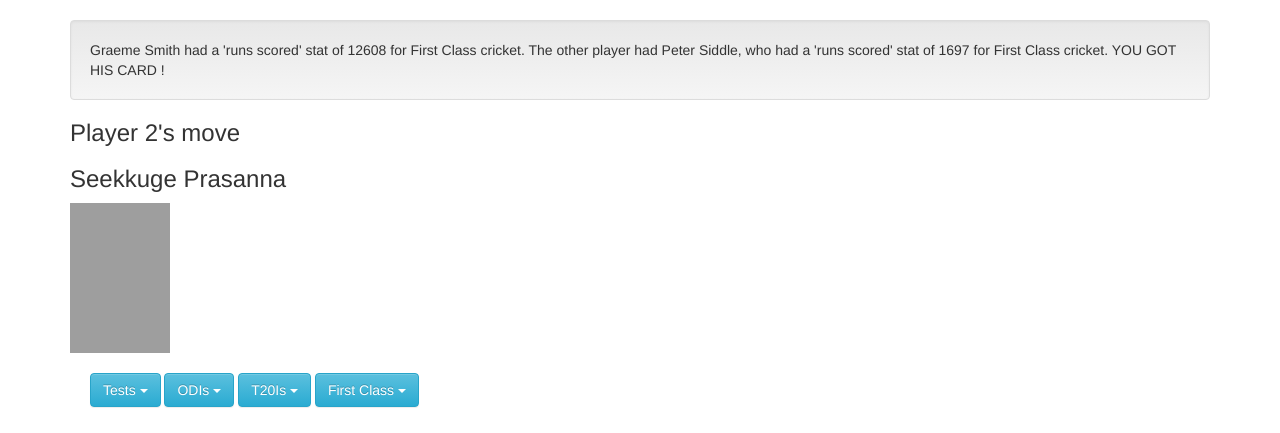
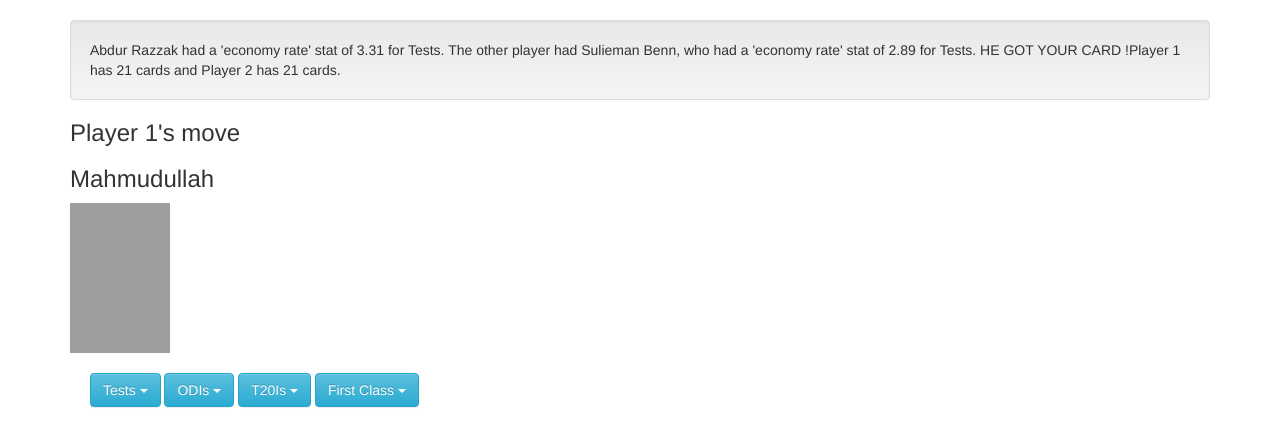
Before and after one commit to AlexMathew/tcg-ui, a Flask app: template templates/game.html in a window 1280 px wide. Shown: the part 94-527 px from the top of the page. Run offline with Flask 2, Linux system fonts and the light colour scheme; the template is opened without the code that fills it, so the values that code supplies are empty; grey boxes are pictures that could not be loaded.

Commit message:
Fix bug with comparing bowling figures

```diff
--- a/templates/begin.html
+++ b/templates/begin.html
@@ -5,7 +5,7 @@
 		<li><a href="/toss">Toss</a></li>
 		<li class="active">Game begin</li>
 	</ol>
-	<div class="well">Player 1 won the toss, so he will get to start</div>
+	<div class="well">Player 2 won the toss, so he will get to start</div>
 	<div class="btn-group">
 		<a href="/game"><button type="button" style="width:6em" class="btn btn-lg btn-primary glow">Let's begin !</button></a>
 	</div>
--- a/templates/game.html
+++ b/templates/game.html
@@ -5,18 +5,18 @@
             margin: 20px;
         }
     </style>
-    <div class="well">Graeme Smith had a 'runs scored' stat of 12608 for First Class cricket.
+    <div class="well">Abdur Razzak had a 'economy rate' stat of 3.31 for Tests.
 
-The other player had Peter Siddle, who had a 'runs scored' stat of 1697 for First Class cricket.
-YOU GOT HIS CARD !</div>
+The other player had Sulieman Benn, who had a 'economy rate' stat of 2.89 for Tests.
+HE GOT YOUR CARD !Player 1 has 21 cards and Player 2 has 21 cards.</div>
     <div style="float:left position:relative display:inline" width="400">
         <div margin="15px" padding="15px">
-            <h3>Player 2's move</h3>
+            <h3>Player 1's move</h3>
         </div>
         <div margin="15px" padding="15px">
-            <h3>Seekkuge Prasanna</h3>
+            <h3>Mahmudullah</h3>
             <div>
-                <img src="http://espncricinfo.com/inline/content/image/601260.html" width="100" height="150" />
+                <img src="http://espncricinfo.com/inline/content/image/501794.html?alt=1" width="100" height="150" />
             <div>
         </div>
     </div>
@@ -25,25 +25,25 @@ YOU GOT HIS CARD !</div>
             <div class="btn-group">
                 <button data-toggle="dropdown" class="btn btn-info dropdown-toggle">Tests <span class="caret"></span></button>
                 <ul class="dropdown-menu">
-                <li><a href="/game/101">Matches played - 1</a></li><li><a href="/game/102">Innings batted - 1</a></li><li><a href="/game/103">Not outs - 0</a></li><li><a href="/game/104">Runs scored - 5</a></li><li><a href="/game/105">Highest inns score - 5</a></li><li><a href="/game/106">Batting average - 5.0</a></li><li><a href="/game/107">Balls faced - 12</a></li><li><a href="/game/108">Batting strike rate - 41.66</a></li><li><a href="/game/109">Hundreds scored - 0</a></li><li><a href="/game/110">Fifties scored - 0</a></li><li><a href="/game/111">Boundary fours - 0</a></li><li><a href="/game/112">Boundary sixes - 0</a></li><li><a href="/game/113">Catches taken - 0</a></li><li><a href="/game/114">Stumpings made - 0</a></li><li><a href="/game/116">Innings bowled in - 1</a></li><li><a href="/game/119">Wickets taken - 0</a></li><li><a href="/game/120">Best innings bowling - 0</a></li><li><a href="/game/121">Best match bowling - 0</a></li><li><a href="/game/122">Bowling average - 0.0</a></li><li><a href="/game/123">Economy rate - 3.47</a></li><li><a href="/game/124">Bowling strike rate - 0.0</a></li><li><a href="/game/125">Four wkts in an inns - 0</a></li><li><a href="/game/126">Five wkts in an inns - 0</a></li><li><a href="/game/127">Ten wkts in a match - 0</a></li>
+                <li><a href="/game/101">Matches played - 17</a></li><li><a href="/game/102">Innings batted - 33</a></li><li><a href="/game/103">Not outs - 2</a></li><li><a href="/game/104">Runs scored - 865</a></li><li><a href="/game/105">Highest inns score - 115</a></li><li><a href="/game/106">Batting average - 27.9</a></li><li><a href="/game/107">Balls faced - 1511</a></li><li><a href="/game/108">Batting strike rate - 57.24</a></li><li><a href="/game/109">Hundreds scored - 1</a></li><li><a href="/game/110">Fifties scored - 6</a></li><li><a href="/game/111">Boundary fours - 114</a></li><li><a href="/game/112">Boundary sixes - 6</a></li><li><a href="/game/113">Catches taken - 15</a></li><li><a href="/game/114">Stumpings made - 0</a></li><li><a href="/game/116">Innings bowled in - 29</a></li><li><a href="/game/119">Wickets taken - 28</a></li><li><a href="/game/120">Best innings bowling - 5/51</a></li><li><a href="/game/121">Best match bowling - 8/110</a></li><li><a href="/game/122">Bowling average - 45.07</a></li><li><a href="/game/123">Economy rate - 3.44</a></li><li><a href="/game/124">Bowling strike rate - 78.5</a></li><li><a href="/game/125">Four wkts in an inns - 0</a></li><li><a href="/game/126">Five wkts in an inns - 1</a></li><li><a href="/game/127">Ten wkts in a match - 0</a></li>
                 </ul>
             </div>
             <div class="btn-group">
                 <button data-toggle="dropdown" class="btn btn-info dropdown-toggle">ODIs <span class="caret"></span></button>
                 <ul class="dropdown-menu">
-                <li><a href="/game/201">Matches played - 12</a></li><li><a href="/game/202">Innings batted - 10</a></li><li><a href="/game/203">Not outs - 2</a></li><li><a href="/game/204">Runs scored - 101</a></li><li><a href="/game/205">Highest inns score - 42</a></li><li><a href="/game/206">Batting average - 12.62</a></li><li><a href="/game/207">Balls faced - 124</a></li><li><a href="/game/208">Batting strike rate - 81.45</a></li><li><a href="/game/209">Hundreds scored - 0</a></li><li><a href="/game/210">Fifties scored - 0</a></li><li><a href="/game/211">Boundary fours - 9</a></li><li><a href="/game/212">Boundary sixes - 5</a></li><li><a href="/game/213">Catches taken - 1</a></li><li><a href="/game/214">Stumpings made - 0</a></li><li><a href="/game/216">Innings bowled in - 12</a></li><li><a href="/game/219">Wickets taken - 11</a></li><li><a href="/game/220">Best innings bowling - 3/32</a></li><li><a href="/game/221">Best match bowling - 3/32</a></li><li><a href="/game/222">Bowling average - 45.09</a></li><li><a href="/game/223">Economy rate - 4.99</a></li><li><a href="/game/224">Bowling strike rate - 54.1</a></li><li><a href="/game/225">Four wkts in an inns - 0</a></li><li><a href="/game/226">Five wkts in an inns - 0</a></li><li><a href="/game/227">Ten wkts in a match - 0</a></li>
+                <li><a href="/game/201">Matches played - 94</a></li><li><a href="/game/202">Innings batted - 80</a></li><li><a href="/game/203">Not outs - 25</a></li><li><a href="/game/204">Runs scored - 1829</a></li><li><a href="/game/205">Highest inns score - 75</a></li><li><a href="/game/206">Batting average - 33.25</a></li><li><a href="/game/207">Balls faced - 2525</a></li><li><a href="/game/208">Batting strike rate - 72.43</a></li><li><a href="/game/209">Hundreds scored - 0</a></li><li><a href="/game/210">Fifties scored - 9</a></li><li><a href="/game/211">Boundary fours - 133</a></li><li><a href="/game/212">Boundary sixes - 17</a></li><li><a href="/game/213">Catches taken - 24</a></li><li><a href="/game/214">Stumpings made - 0</a></li><li><a href="/game/216">Innings bowled in - 83</a></li><li><a href="/game/219">Wickets taken - 57</a></li><li><a href="/game/220">Best innings bowling - 3/4</a></li><li><a href="/game/221">Best match bowling - 3/4</a></li><li><a href="/game/222">Bowling average - 42.35</a></li><li><a href="/game/223">Economy rate - 5.05</a></li><li><a href="/game/224">Bowling strike rate - 50.2</a></li><li><a href="/game/225">Four wkts in an inns - 0</a></li><li><a href="/game/226">Five wkts in an inns - 0</a></li><li><a href="/game/227">Ten wkts in a match - 0</a></li>
                 </ul>
             </div>
             <div class="btn-group">
                 <button data-toggle="dropdown" class="btn btn-info dropdown-toggle">T20Is <span class="caret"></span></button>
                 <ul class="dropdown-menu">
-                <li><a href="/game/301">Matches played - 1</a></li><li><a href="/game/302">Innings batted - 1</a></li><li><a href="/game/303">Not outs - 0</a></li><li><a href="/game/304">Runs scored - 21</a></li><li><a href="/game/305">Highest inns score - 21</a></li><li><a href="/game/306">Batting average - 21.0</a></li><li><a href="/game/307">Balls faced - 8</a></li><li><a href="/game/308">Batting strike rate - 262.5</a></li><li><a href="/game/309">Hundreds scored - 0</a></li><li><a href="/game/310">Fifties scored - 0</a></li><li><a href="/game/311">Boundary fours - 2</a></li><li><a href="/game/312">Boundary sixes - 2</a></li><li><a href="/game/313">Catches taken - 1</a></li><li><a href="/game/314">Stumpings made - 0</a></li><li><a href="/game/316">Innings bowled in - 1</a></li><li><a href="/game/319">Wickets taken - 2</a></li><li><a href="/game/320">Best innings bowling - 2/45</a></li><li><a href="/game/321">Best match bowling - 2/45</a></li><li><a href="/game/322">Bowling average - 22.5</a></li><li><a href="/game/323">Economy rate - 15.0</a></li><li><a href="/game/324">Bowling strike rate - 9.0</a></li><li><a href="/game/325">Four wkts in an inns - 0</a></li><li><a href="/game/326">Five wkts in an inns - 0</a></li><li><a href="/game/327">Ten wkts in a match - 0</a></li>
+                <li><a href="/game/301">Matches played - 25</a></li><li><a href="/game/302">Innings batted - 24</a></li><li><a href="/game/303">Not outs - 1</a></li><li><a href="/game/304">Runs scored - 313</a></li><li><a href="/game/305">Highest inns score - 64</a></li><li><a href="/game/306">Batting average - 13.6</a></li><li><a href="/game/307">Balls faced - 313</a></li><li><a href="/game/308">Batting strike rate - 100.0</a></li><li><a href="/game/309">Hundreds scored - 0</a></li><li><a href="/game/310">Fifties scored - 1</a></li><li><a href="/game/311">Boundary fours - 18</a></li><li><a href="/game/312">Boundary sixes - 13</a></li><li><a href="/game/313">Catches taken - 8</a></li><li><a href="/game/314">Stumpings made - 0</a></li><li><a href="/game/316">Innings bowled in - 20</a></li><li><a href="/game/319">Wickets taken - 9</a></li><li><a href="/game/320">Best innings bowling - 2/28</a></li><li><a href="/game/321">Best match bowling - 2/28</a></li><li><a href="/game/322">Bowling average - 42.66</a></li><li><a href="/game/323">Economy rate - 7.65</a></li><li><a href="/game/324">Bowling strike rate - 33.4</a></li><li><a href="/game/325">Four wkts in an inns - 0</a></li><li><a href="/game/326">Five wkts in an inns - 0</a></li><li><a href="/game/327">Ten wkts in a match - 0</a></li>
                 </ul>
             </div>
             <div class="btn-group">
                 <button data-toggle="dropdown" class="btn btn-info dropdown-toggle">First Class <span class="caret"></span></button>
                 <ul class="dropdown-menu">
-                <li><a href="/game/401">Matches played - 75</a></li><li><a href="/game/402">Innings batted - 113</a></li><li><a href="/game/403">Not outs - 6</a></li><li><a href="/game/404">Runs scored - 2222</a></li><li><a href="/game/405">Highest inns score - 81</a></li><li><a href="/game/406">Batting average - 20.76</a></li><li><a href="/game/407">Balls faced - 2494</a></li><li><a href="/game/408">Batting strike rate - 89.09</a></li><li><a href="/game/409">Hundreds scored - 0</a></li><li><a href="/game/410">Fifties scored - 12</a></li><li><a href="/game/411">Boundary fours - 220</a></li><li><a href="/game/412">Boundary sixes - 112</a></li><li><a href="/game/413">Catches taken - 45</a></li><li><a href="/game/414">Stumpings made - 0</a></li><li><a href="/game/416">Innings bowled in - 135</a></li><li><a href="/game/419">Wickets taken - 392</a></li><li><a href="/game/420">Best innings bowling - 8/59</a></li><li><a href="/game/421">Best match bowling - 14/181</a></li><li><a href="/game/422">Bowling average - 20.21</a></li><li><a href="/game/423">Economy rate - 3.34</a></li><li><a href="/game/424">Bowling strike rate - 36.2</a></li><li><a href="/game/425">Four wkts in an inns - 20</a></li><li><a href="/game/426">Five wkts in an inns - 31</a></li><li><a href="/game/427">Ten wkts in a match - 8</a></li>
+                <li><a href="/game/401">Matches played - 66</a></li><li><a href="/game/402">Innings batted - 118</a></li><li><a href="/game/403">Not outs - 12</a></li><li><a href="/game/404">Runs scored - 3500</a></li><li><a href="/game/405">Highest inns score - 152</a></li><li><a href="/game/406">Batting average - 33.01</a></li><li><a href="/game/407">Balls faced - 0</a></li><li><a href="/game/408">Batting strike rate - 0.0</a></li><li><a href="/game/409">Hundreds scored - 5</a></li><li><a href="/game/410">Fifties scored - 19</a></li><li><a href="/game/411">Boundary fours - 0</a></li><li><a href="/game/412">Boundary sixes - 0</a></li><li><a href="/game/413">Catches taken - 63</a></li><li><a href="/game/414">Stumpings made - 0</a></li><li><a href="/game/416">Innings bowled in - 0</a></li><li><a href="/game/419">Wickets taken - 104</a></li><li><a href="/game/420">Best innings bowling - 7/94</a></li><li><a href="/game/421">Best match bowling - 0</a></li><li><a href="/game/422">Bowling average - 33.62</a></li><li><a href="/game/423">Economy rate - 3.28</a></li><li><a href="/game/424">Bowling strike rate - 61.3</a></li><li><a href="/game/425">Four wkts in an inns - 3</a></li><li><a href="/game/426">Five wkts in an inns - 3</a></li><li><a href="/game/427">Ten wkts in a match - 1</a></li>
                 </ul>
             </div>
         </form>
```
Also changed, not shown: setup_cardsets.py (+22 -3 lines).
